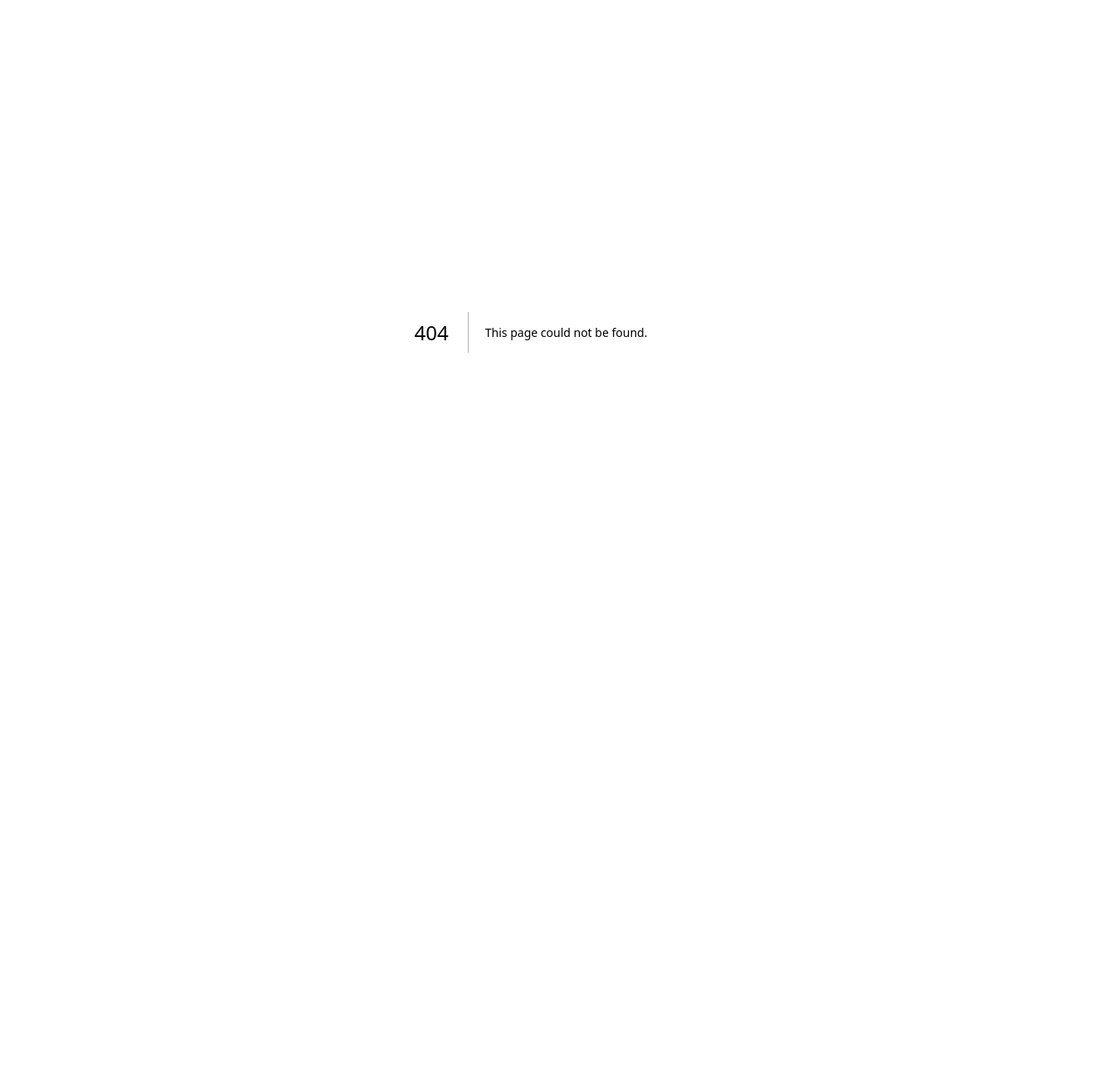
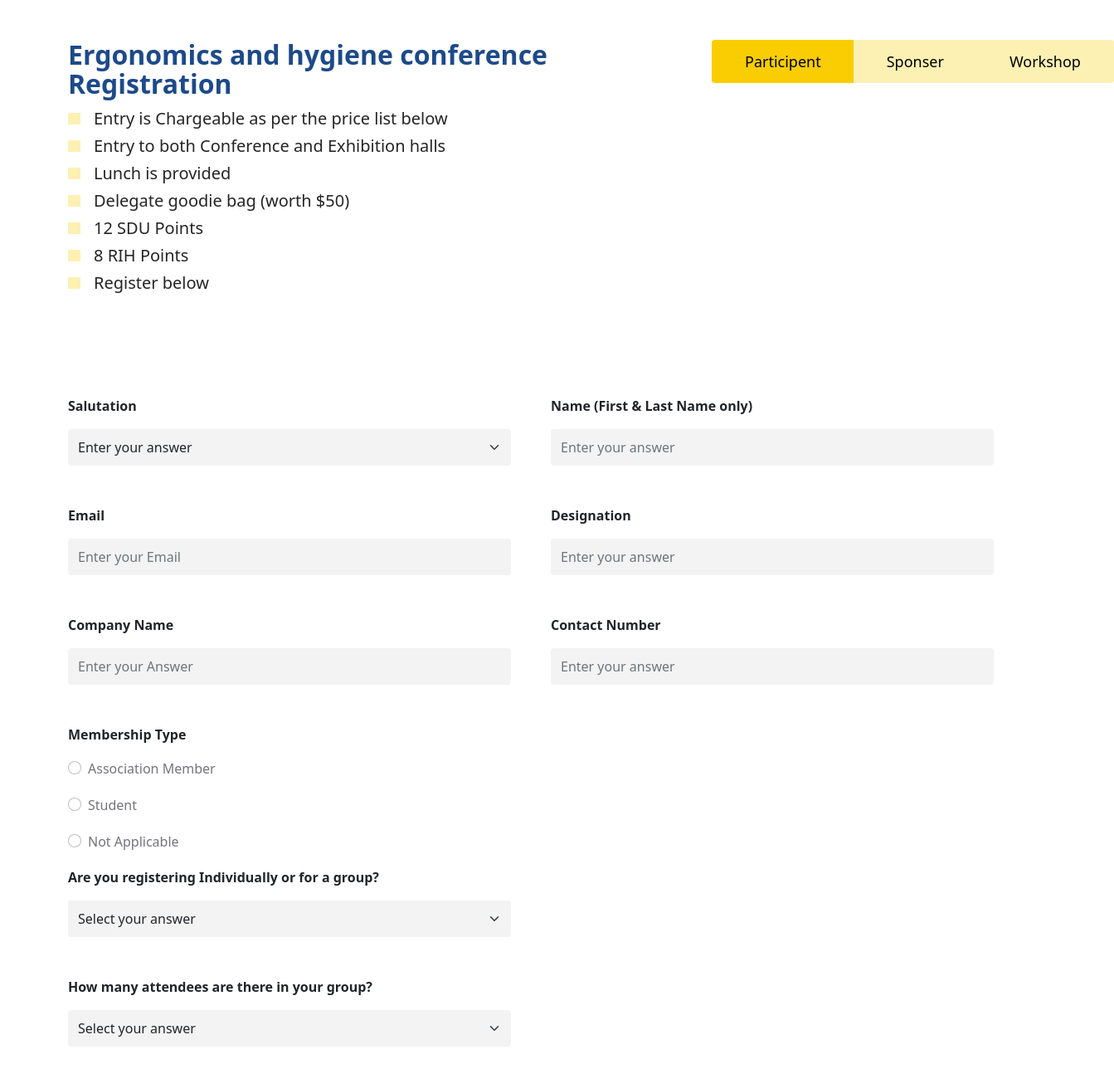
Before and after one commit to OpediaTech/Singapore, a Next.js app in the folder singapore/: page /RegistrationPage in a window 1280 px wide. Before the commit this address had no page. Shown: the top 1288 px of the page at 83% size, 1343 px wide, since content can reach past the window. Before the commit the page ends 800 px from the top, so only its background shows below. Built offline with nearby package versions, Linux system fonts and the light colour scheme.

Commit message:
registration more section add

```diff
--- /dev/null
+++ b/singapore/components/Exhibitors/ButtonTap.js
@@ -0,0 +1,32 @@
+import React from 'react';
+import { Button, ButtonGroup } from 'react-bootstrap';
+
+const ButtonTap = () => {
+    const buttons = [
+        {
+          btnName: "Participent",
+          className: "learn_more_btn",
+        },
+        {
+          btnName: "Sponser",
+          className: "exhibitor_btn",
+        },
+        {
+          btnName: "Workshop",
+          className: "exhibitor_btn",
+        },
+      ];
+    return (
+        <div>
+            <ButtonGroup aria-label="Basic example">
+            {buttons.map((btn, index) => (
+              <Button key={index} className={btn.className}>
+                {btn.btnName}
+              </Button>
+            ))}
+          </ButtonGroup>
+        </div>
+    );
+};
+
+export default ButtonTap;
--- /dev/null
+++ b/singapore/components/Registration/RegistrationForm.js
@@ -0,0 +1,128 @@
+import React from "react";
+import { Button, Container, Form } from "react-bootstrap";
+
+const RegistrationForm = () => {
+  const options = [
+    {
+      label: "Association Member",
+      name: "option1",
+    },
+    {
+      label: "Student",
+      name: "option2",
+    },
+    {
+      label: "Not Applicable",
+      name: "option3",
+    },
+  ];
+  return (
+    <Container className="section_gap">
+      <Form>
+        <div className="row g-5">
+          <div className="col-12 col-lg-6">
+             <Form.Group className="mb-5" controlId="formBasicEmail">
+              <Form.Label className="fw-bold mb-3">Salutation</Form.Label>
+              <Form.Select className="mb-5 inputField border-0" aria-label="Default select example">
+
+              <option>Enter your answer</option>
+              <option value="1">One</option>
+              <option value="2">Two</option>
+              <option value="3">Three</option>
+            </Form.Select>
+            </Form.Group>
+
+
+            <Form.Group className="mb-5" controlId="formBasicPassword">
+              <Form.Label className="fw-bold mb-3">Email</Form.Label>
+              <Form.Control
+                className="inputField border-0"
+                type="email"
+                placeholder="Enter your Email"
+              />
+            </Form.Group>
+            <Form.Group className="mb-5" controlId="formBasicPassword">
+              <Form.Label className="fw-bold mb-3">Company Name</Form.Label>
+              <Form.Control
+                className="inputField border-0"
+                type="text"
+                placeholder="Enter your Answer"
+              />
+            </Form.Group>
+            <div>
+          <p className="fw-bold">Membership Type</p>
+          {options.map((option, index) => (
+            <div key={index} className="d-flex mb-3">
+              <Form.Check
+                className="radioOption d-inline"
+                label={option.label}
+                name={option.name}
+                type="radio"
+              />
+            </div>
+          ))}
+        </div>
+        <Form.Group className="mb-5" controlId="formBasicEmail">
+              <Form.Label className="fw-bold mb-3">Are you registering Individually or for a group?</Form.Label>
+              <Form.Select className="mb-5 inputField border-0" aria-label="Default select example">
+
+              <option>Select your answer</option>
+              <option value="1">Individual</option>
+              <option value="2">Group</option>
+            </Form.Select>
+            </Form.Group>
+        <Form.Group className="mb-5" controlId="formBasicEmail">
+              <Form.Label className="fw-bold mb-3">How many attendees are there in your group?</Form.Label>
+              <Form.Select className="mb-5 inputField border-0" aria-label="Default select example">
+
+              <option>Select your answer</option>
+              <option value="1">4</option>
+              <option value="2">5</option>
+              <option value="2">7</option>
+              <option value="2">9</option>
+            </Form.Select>
+            </Form.Group>
+          </div>
+          <div className="col-12 col-lg-6">
+            <Form.Group className="mb-5" controlId="formBasicEmail">
+              <Form.Label className="fw-bold mb-3">
+                Name (First & Last Name only)
+              </Form.Label>
+              <Form.Control
+                className="inputField border-0"
+                type="text"
+                placeholder="Enter your answer"
+              />
+            </Form.Group>
+
+            <Form.Group className="mb-5" controlId="formBasicPassword">
+              <Form.Label className="fw-bold mb-3">Designation</Form.Label>
+              <Form.Control
+                className="inputField border-0"
+                type="text"
+                placeholder="Enter your answer"
+              />
+            </Form.Group>
+            <Form.Group className="mb-5" controlId="formBasicPassword">
+              <Form.Label className="fw-bold mb-3">Contact Number</Form.Label>
+              <Form.Control
+                className="inputField border-0"
+                type="number"
+                placeholder="Enter your answer"
+              />
+            </Form.Group>
+          </div>
+        </div>
+
+        <div className="d-flex justify-content-between mt-5">
+          <Button className="inputField border-0 text-muted px-5">
+            Save as Draft
+          </Button>
+          <Button className="learn_more_btn text-white fw-bold">Next</Button>
+        </div>
+      </Form>
+    </Container>
+  );
+};
+
+export default RegistrationForm;
--- /dev/null
+++ b/singapore/components/Registration/Registrationbanner.js
@@ -0,0 +1,59 @@
+import Image from "next/image";
+import React from "react";
+import { Container } from "react-bootstrap";
+import ButtonTap from "../Exhibitors/ButtonTap";
+import listIcon from "../../public/icons/list.png";
+
+const Registrationbanner = () => {
+  const paragraph = [
+    {
+      para: "Entry is Chargeable as per the price list below",
+    },
+    {
+      para: "Entry to both Conference and Exhibition halls ",
+    },
+    {
+      para: "Lunch is provided",
+    },
+    {
+      para: "Delegate goodie bag (worth $50)",
+    },
+    {
+      para: "12 SDU Points",
+    },
+    {
+      para: "8 RIH Points",
+    },
+    {
+      para: "Register below",
+    },
+  ];
+  return (
+    <Container className="mt-5 section_gap">
+      <div className="row g-5">
+        <div className="col-12 col-lg-8">
+          <h2 className="accomodation_bluetitle">
+            Ergonomics and hygiene conference Registration
+          </h2>
+          <div>
+            {paragraph.map((p, index) => (
+              <div
+                className="d-flex align-items-center exhibitor_content"
+                key={index}
+              >
+                <Image className="me-3" src={listIcon} alt="list" />
+                <p className="m-0">{p.para}</p>
+              </div>
+            ))}
+          </div>
+        </div>
+
+        <div className="col-12 col-lg-4">
+          <ButtonTap />
+        </div>
+      </div>
+    </Container>
+  );
+};
+
+export default Registrationbanner;
--- /dev/null
+++ b/singapore/pages/RegistrationPage.js
@@ -0,0 +1,16 @@
+import React from 'react';
+import ReportTerms from '../components/Exhibitors/ReportTerms';
+import Registrationbanner from '../components/Registration/Registrationbanner';
+import RegistrationForm from '../components/Registration/RegistrationForm';
+
+const RegistrationPage = () => {
+    return (
+        <div>
+            <Registrationbanner/>
+            <RegistrationForm/>
+            <ReportTerms/>
+        </div>
+    );
+};
+
+export default RegistrationPage;
```
Also changed, not shown: singapore/components/Exhibitors/Form/ConfirmSms.js (added, +30 -0 lines), singapore/components/Exhibitors/Form/ExhibitorForm.js (+3 -20 lines).
